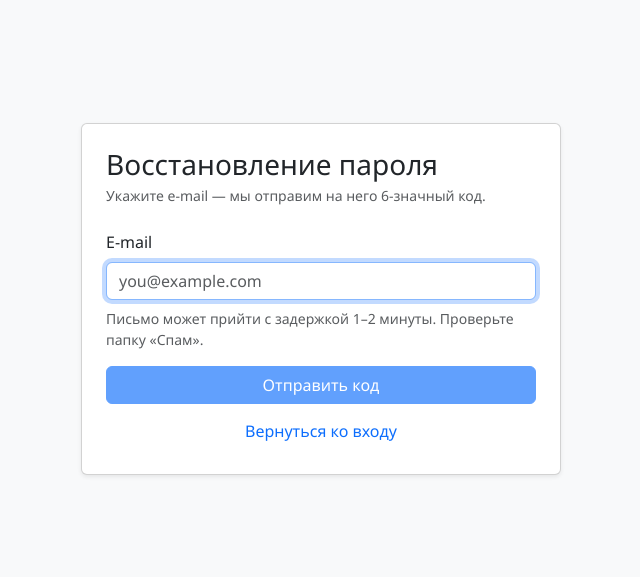
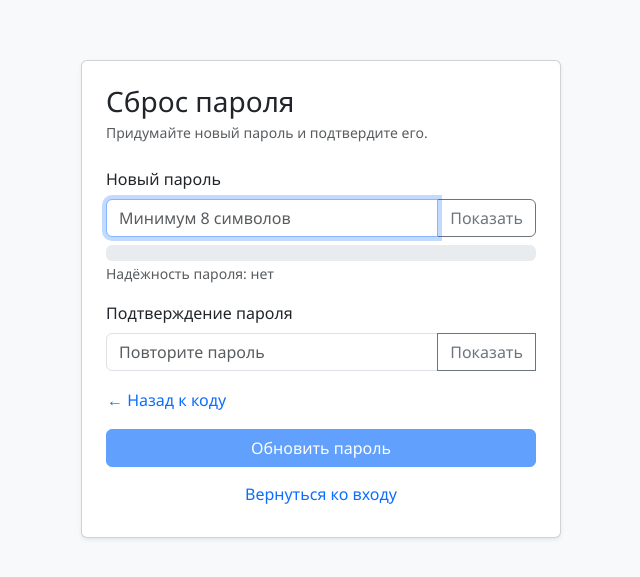
Before and after one commit to Nallsa/screonAdminJs, a Next.js app: page /auth/recoveryPassword in a window 1280 px wide. Shown: the part 101-678 px from the top of the page, without its empty margins (319-959 px from the left). Built offline with nearby package versions, Linux system fonts and the light colour scheme.

Commit message:
Настройка забыли пароль

```diff
--- a/app/auth/recoveryPassword/page.tsx
+++ b/app/auth/recoveryPassword/page.tsx
@@ -1,20 +1,17 @@
 "use client";
-"use client";
-import React, { useMemo, useState } from "react";
-import { useRouter, useSearchParams } from "next/navigation";
-import { Form, Button, Alert, Spinner, Card, InputGroup, ProgressBar } from "react-bootstrap";
+import React, {useMemo, useState} from "react";
+import {useRouter, useSearchParams} from "next/navigation";
+import {Form, Button, Alert, Spinner, Card, InputGroup, ProgressBar} from "react-bootstrap";
 import {useAuthStore} from "@/app/store/authStore";
 
 type Stage = "email" | "code" | "password" | "done";
 
 export default function RecoveryPage(): JSX.Element {
     const router = useRouter();
-    const searchParams = useSearchParams();
     const state = useAuthStore((s) => s)
 
     // Токен из ссылки (если используешь такой сценарий)
-    const token = searchParams.get("token") || searchParams.get("oobCode");
-    const [stage, setStage] = useState<Stage>(token ? "password" : "email");
+    const [stage, setStage] = useState<Stage>("password");
 
     // Поля
     const [email, setEmail] = useState<string>("");
@@ -35,7 +32,7 @@ export default function RecoveryPage(): JSX.Element {
     // Валидации
     const emailValid = useMemo(() => /\S+@\S+\.\S+/.test(email), [email]);
     const codeValid = useMemo(() => /^\d{6}$/.test(code), [code]);
-    const { score, label } = useMemo(() => passwordStrength(password), [password]);
+    const {score, label} = useMemo(() => passwordStrength(password), [password]);
     const passwordsMatch = useMemo(() => password && password === confirm, [password, confirm]);
 
     const sendCodeFn = state?.requestPasswordResetCode ?? null;
@@ -71,7 +68,7 @@ export default function RecoveryPage(): JSX.Element {
                 if (typeof verifyCodeOnlyFn !== "function") {
                     throw new Error("Не найден метод верификации кода.");
                 }
-                const session = await verifyCodeOnlyFn({ email, code });
+                const session = await verifyCodeOnlyFn({email, code});
                 if (!session) throw new Error(error || "Не удалось подтвердить код");
                 setResetToken(session); // сохраним локально, пригодится на шаге 3
                 setMessage("Код подтверждён. Теперь задайте новый пароль.");
@@ -85,13 +82,13 @@ export default function RecoveryPage(): JSX.Element {
                 if (!passwordsMatch) throw new Error("Пароли не совпадают.");
 
                 // 3.1 Если есть токен из ссылки → подтверждаем по токену
-                if (token && typeof confirmWithTokenFn === "function") {
-                    const ok = await confirmWithTokenFn({ newPassword: password });
+                if (typeof confirmWithTokenFn === "function") {
+                    const ok = await confirmWithTokenFn({newPassword: password});
                     if (!ok) throw new Error(error || "Не удалось обновить пароль");
                 }
                 // 3.2 Иначе — финалим по resetSession (который пришёл на шаге 2)
                 else if (typeof confirmWithCodeFn === "function") {
-                    const ok = await confirmWithCodeFn({ newPassword: password, resetSession: resetToken || undefined });
+                    const ok = await confirmWithCodeFn({newPassword: password, resetSession: resetToken || undefined});
                     if (!ok) throw new Error(error || "Не удалось обновить пароль");
                 } else {
                     throw new Error("Не найден метод подтверждения сброса пароля.");
@@ -125,13 +122,12 @@ export default function RecoveryPage(): JSX.Element {
                 ? "Укажите e-mail — мы отправим на него 6-значный код."
                 : stage === "code"
                     ? "Введите код из письма."
-                    : token
-                        ? "Придумайте новый пароль и подтвердите его."
-                        : "Задайте новый пароль и подтвердите его.";
+                    : "Придумайте новый пароль и подтвердите его."
+
 
     return (
         <div className="d-flex align-items-center justify-content-center min-vh-100 p-3 bg-light">
-            <Card className="shadow-sm w-100" style={{ maxWidth: 480 }}>
+            <Card className="shadow-sm w-100" style={{maxWidth: 480}}>
                 <Card.Body className="p-4">
                     <h3 className="mb-1">{title}</h3>
                     <p className="text-muted mb-4">{subtitle}</p>
@@ -222,7 +218,7 @@ export default function RecoveryPage(): JSX.Element {
                                             </Button>
                                         </InputGroup>
                                         <div className="mt-2">
-                                            <ProgressBar now={score} animated={password.length > 0} />
+                                            <ProgressBar now={score} animated={password.length > 0}/>
                                             <small className="text-muted">Надёжность пароля: {label}</small>
                                         </div>
                                     </Form.Group>
@@ -275,7 +271,8 @@ export default function RecoveryPage(): JSX.Element {
                                     }
                                 >
                                     {loading && (
-                                        <Spinner as="span" animation="border" size="sm" role="status" aria-hidden="true" className="me-2" />
+                                        <Spinner as="span" animation="border" size="sm" role="status" aria-hidden="true"
+                                                 className="me-2"/>
                                     )}
                                     {stage === "email"
                                         ? "Отправить код"
@@ -309,7 +306,7 @@ export default function RecoveryPage(): JSX.Element {
 // ───────────────────────────── helpers ─────────────────────────────
 function passwordStrength(pw: string) {
     let score = 0;
-    if (!pw) return { score, label: "нет" };
+    if (!pw) return {score, label: "нет"};
     const lengthScore = Math.min(6, Math.floor(pw.length / 2)); // 0..6
     const hasLower = /[a-zа-я]/.test(pw);
     const hasUpper = /[A-ZА-Я]/.test(pw);
@@ -321,7 +318,7 @@ function passwordStrength(pw: string) {
     let label = "слабый";
     if (score >= 80) label = "сильный";
     else if (score >= 50) label = "средний";
-    return { score, label };
+    return {score, label};
 }
 
 function maskEmail(v: string) {
```
